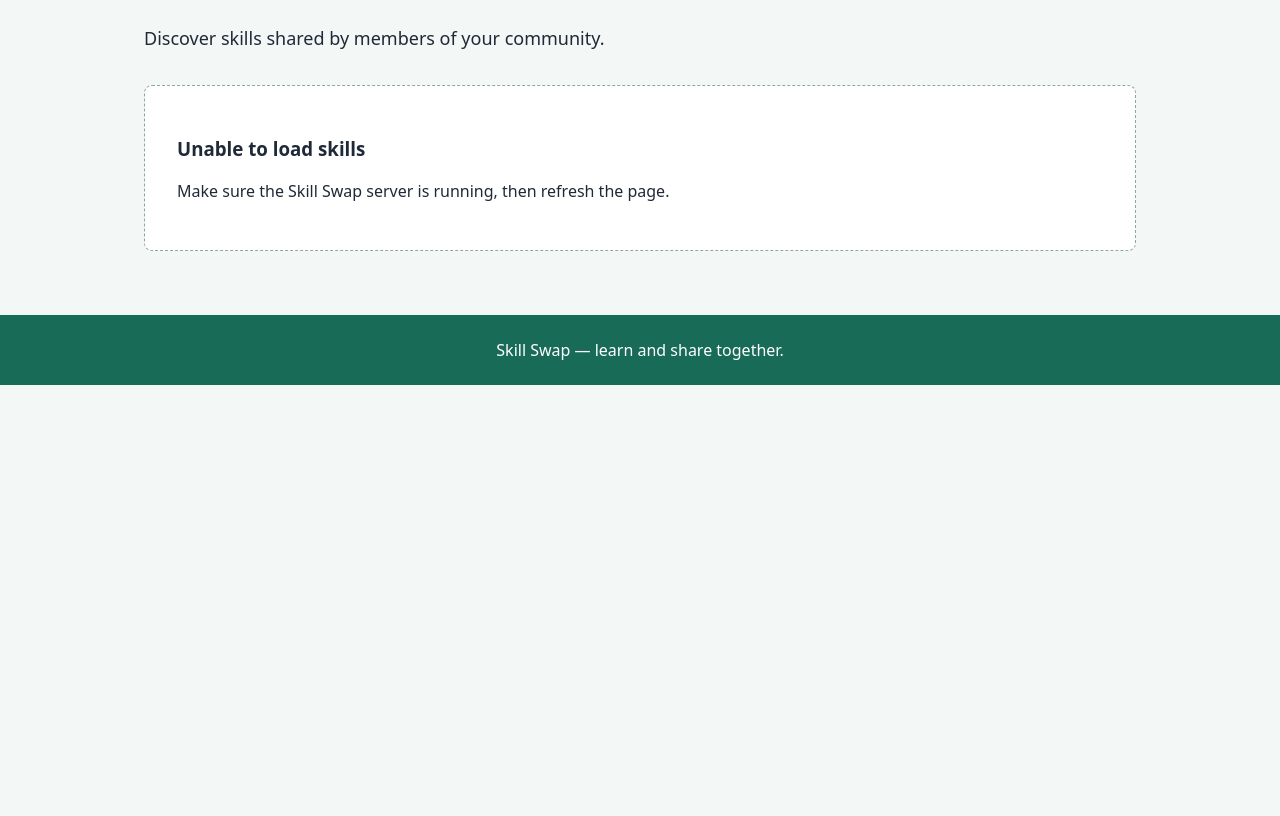
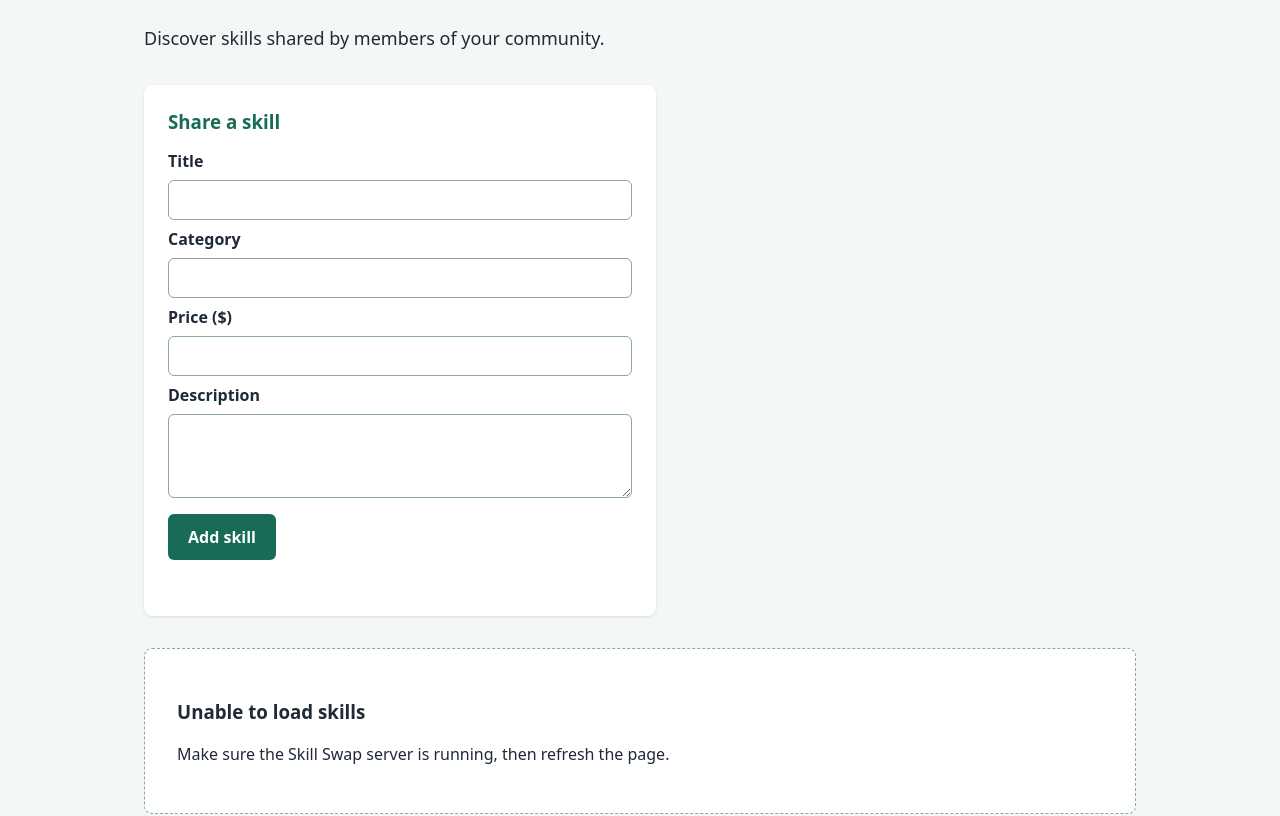
Before and after one commit to TLAllen662/skill-swap-TannerAllen-unit9, a website: page index.html in a window 1280 px wide. Shown: the part 734-1550 px from the top of the page. Before the commit the page ends 1119 px from the top, so only its background shows below. Drawn offline with Linux system fonts and the light colour scheme; no server answers.

Commit message:
Add skill sharing form and submission handling

```diff
--- a/index.html
+++ b/index.html
@@ -31,6 +31,24 @@
       <section class="offerings" id="offerings" aria-labelledby="offerings-title">
         <h2 id="offerings-title">Skill offerings</h2>
         <p>Discover skills shared by members of your community.</p>
+        <form id="skill-form" class="skill-form">
+          <h3>Share a skill</h3>
+          <label for="skill-title">Title</label>
+          <input id="skill-title" name="title" type="text" required>
+
+          <label for="skill-category">Category</label>
+          <input id="skill-category" name="category" type="text" required>
+
+          <label for="skill-price">Price ($)</label>
+          <input id="skill-price" name="price" type="number" min="0" step="0.01" required>
+
+          <label for="skill-description">Description</label>
+          <textarea id="skill-description" name="description" rows="3" required></textarea>
+
+          <button type="submit">Add skill</button>
+          <p id="form-status" class="form-status" role="status"></p>
+        </form>
+
         <div id="skills-list" class="skills-list" aria-live="polite">
           <div class="offering-placeholder">
             <h3>Loading skills…</h3>
--- a/script.js
+++ b/script.js
@@ -59,4 +59,36 @@ async function initSkills() {
   }
 }
 
-document.addEventListener("DOMContentLoaded", initSkills);
+async function handleSkillSubmit(event) {
+  event.preventDefault();
+  const form = event.currentTarget;
+  const status = document.getElementById("form-status");
+  const submitButton = form.querySelector("button[type='submit']");
+  const formData = new FormData(form);
+
+  const skillData = {
+    title: formData.get("title").trim(),
+    category: formData.get("category").trim(),
+    price: Number(formData.get("price")),
+    description: formData.get("description").trim(),
+  };
+
+  submitButton.disabled = true;
+  status.textContent = "Saving...";
+
+  try {
+    await window.apiService.createSkill(skillData);
+    form.reset();
+    status.textContent = "Skill added!";
+    await initSkills();
+  } catch (error) {
+    status.textContent = "Could not add the skill. Please try again.";
+  } finally {
+    submitButton.disabled = false;
+  }
+}
+
+document.addEventListener("DOMContentLoaded", () => {
+  document.getElementById("skill-form").addEventListener("submit", handleSkillSubmit);
+  initSkills();
+});
--- a/styles.css
+++ b/styles.css
@@ -102,6 +102,62 @@ h1 {
   background: #fff;
 }
 
+.skill-form {
+  display: grid;
+  gap: 0.5rem;
+  max-width: 32rem;
+  margin-top: 2rem;
+  padding: 1.5rem;
+  border-radius: 0.5rem;
+  background: #fff;
+  box-shadow: 0 1px 3px rgba(0, 0, 0, 0.1);
+}
+
+.skill-form h3 {
+  margin: 0 0 0.5rem;
+  color: #176b57;
+}
+
+.skill-form label {
+  font-weight: 600;
+}
+
+.skill-form input,
+.skill-form textarea {
+  padding: 0.5rem;
+  border: 1px solid #8ca99f;
+  border-radius: 0.375rem;
+  font: inherit;
+}
+
+.skill-form button {
+  justify-self: start;
+  margin-top: 0.5rem;
+  padding: 0.75rem 1.25rem;
+  border: 0;
+  border-radius: 0.375rem;
+  color: #fff;
+  background: #176b57;
+  font: inherit;
+  font-weight: 600;
+  cursor: pointer;
+}
+
+.skill-form button:hover,
+.skill-form button:focus-visible {
+  background: #10513f;
+}
+
+.skill-form button:disabled {
+  opacity: 0.6;
+  cursor: not-allowed;
+}
+
+.form-status {
+  min-height: 1.5rem;
+  margin: 0;
+}
+
 .skills-list {
   display: grid;
   grid-template-columns: repeat(auto-fill, minmax(15rem, 1fr));
```
